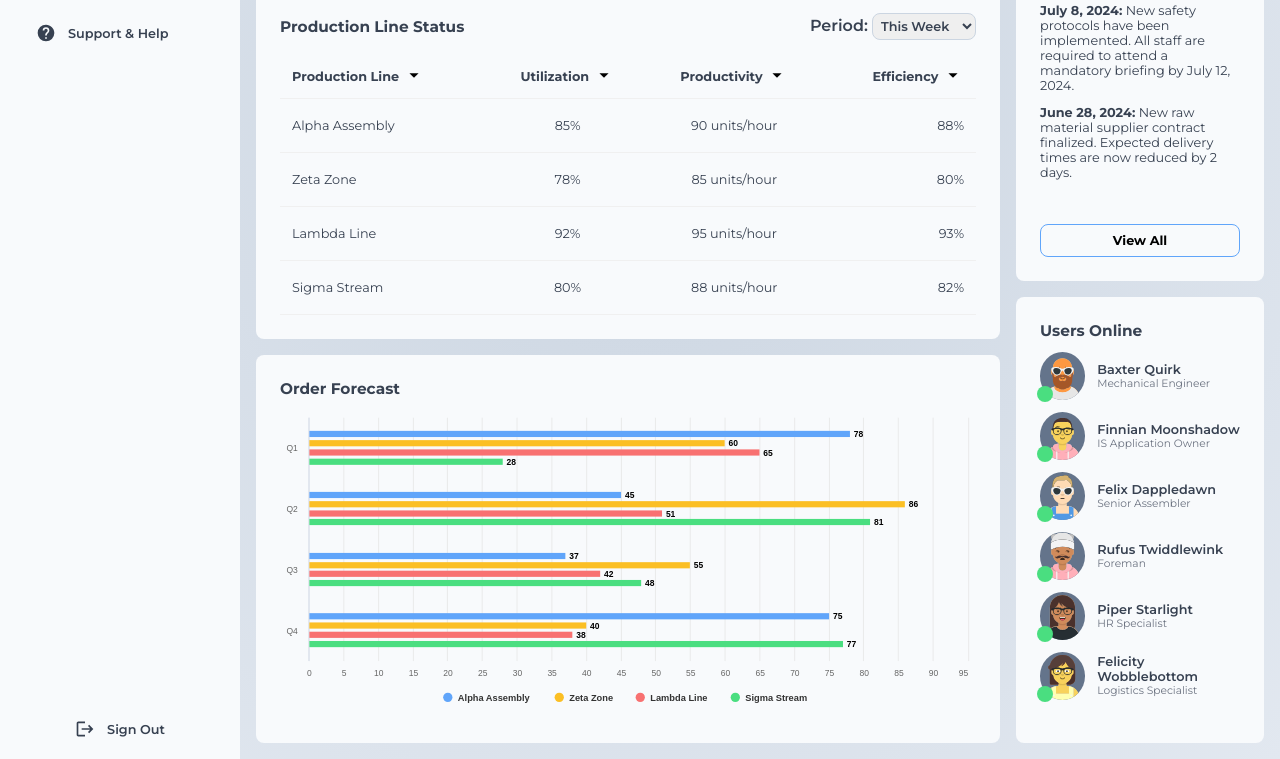
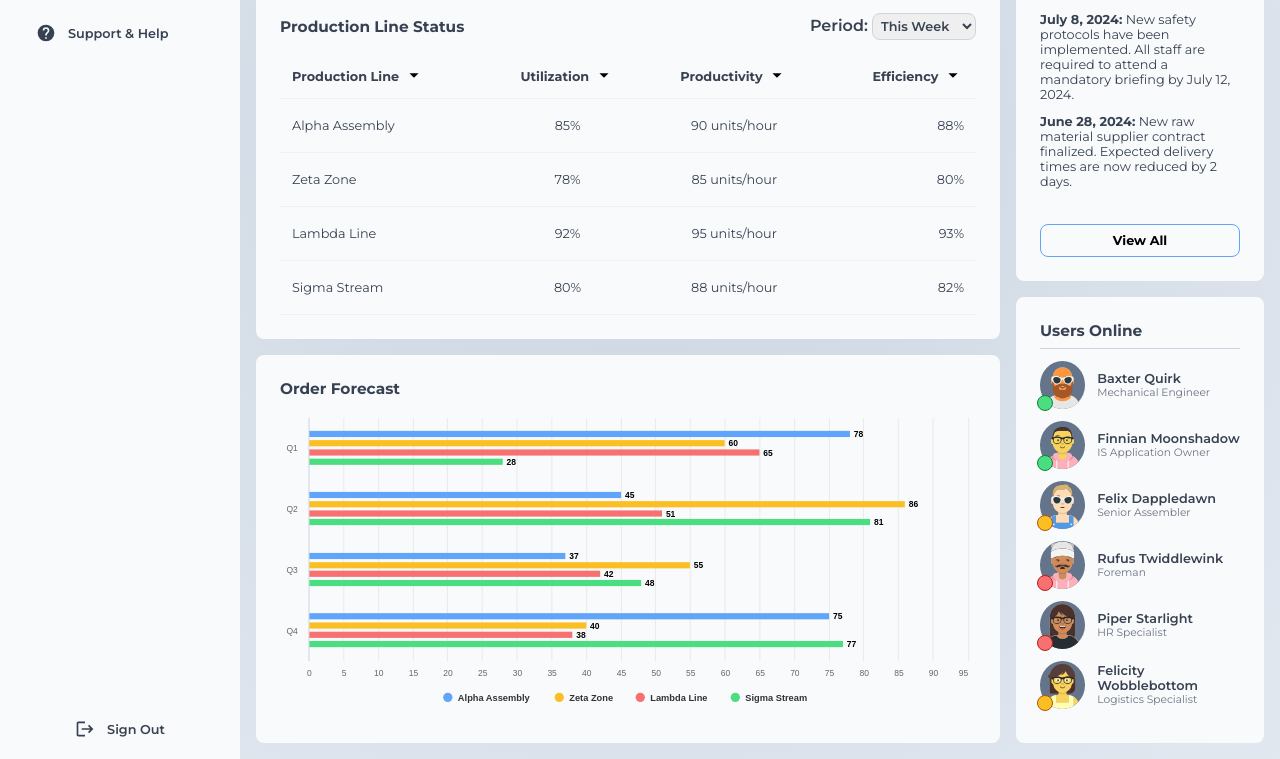
Before and after one commit to hammerztein/dashboard, a plain HTML site: page index.html in a window 1280 px wide. Shown: the part 509-1268 px from the top of the page. Drawn offline with Linux system fonts and the light colour scheme.

Commit message:
Add border for side-section heading for better visuals. Style different online statuses.

```diff
--- a/styles.css
+++ b/styles.css
@@ -479,6 +479,11 @@ body {
 }
 
 /* Schedule & News */
+.side-section header h3 {
+	border-bottom: 1px solid var(--bg-slate-300);
+	padding-bottom: var(--spacing-s);
+}
+
 .side-section .list-item  {
 	font-size: var(--font-default);
 	margin-bottom: var(--spacing-m);
@@ -537,5 +542,20 @@ body {
 	border-radius: 50%;
 	height: 16px;
 	width: 16px;
+}
+
+/* Status colors */
+.status.online {
 	background-color: var(--success-400);
+	border: 1px solid var(--success-700);
 }
+
+.status.away {
+	background-color: var(--accent-400);
+	border: 1px solid var(--accent-700);
+}
+
+.status.offline {
+	background-color: var(--alert-400);
+	border: 1px solid var(--alert-700);
+}
```
